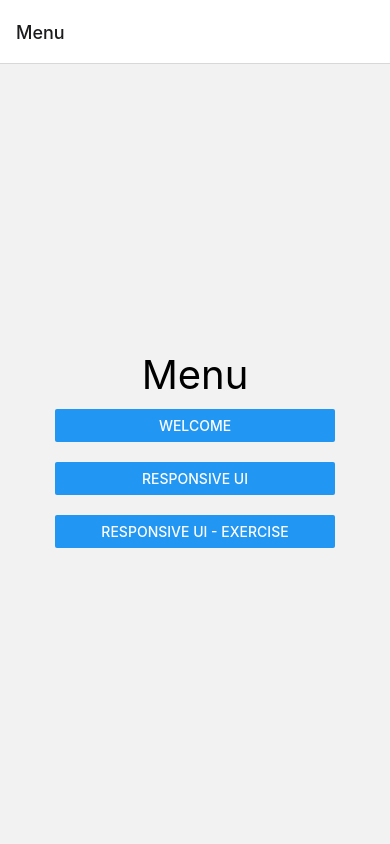
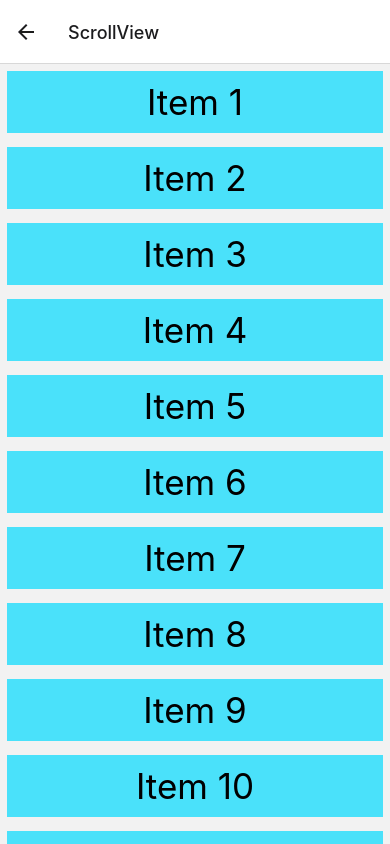
Before and after one commit to gustavoalcivar/react-native-demo, a React Native app: screen /ScrollView in a window 390 px wide. Built offline with nearby package versions, Linux system fonts and the light colour scheme.

Commit message:
scrollview

```diff
--- a/App.tsx
+++ b/App.tsx
@@ -5,6 +5,7 @@ import MenuScreen from './Screens/MenuScreen';
 import WelcomeScreen from './Screens/WelcomeScreen';
 import ResponsiveScreen from './Screens/ResponsiveScreen';
 import ResponsiveExerciseScreen from './Screens/ResponsiveExerciseScreen';
+import ScrollViewScreen from './Screens/ScrollViewScreen';
 
 const Stack = createNativeStackNavigator();
 
@@ -16,6 +17,7 @@ function App() {
         <Stack.Screen name="Welcome" component={WelcomeScreen} /*options={{header: () => null}}*/ />
         <Stack.Screen name="Responsive" component={ResponsiveScreen} />
         <Stack.Screen name="ResponsiveExercise" component={ResponsiveExerciseScreen} />
+        <Stack.Screen name="ScrollView" component={ScrollViewScreen} />
       </Stack.Navigator>
     </NavigationContainer>
   );
--- a/Screens/MenuScreen.tsx
+++ b/Screens/MenuScreen.tsx
@@ -23,6 +23,12 @@ function MenuScreen({ navigation } : any) {
           onPress={() => navigation.navigate('ResponsiveExercise')}
         />
       </View>
+      <View style={styles.button}>
+        <Button
+          title="ScrollView"
+          onPress={() => navigation.navigate('ScrollView')}
+        />
+      </View>
     </View>
   );
 }
--- a/Screens/ResponsiveExerciseScreen.tsx
+++ b/Screens/ResponsiveExerciseScreen.tsx
@@ -1,7 +1,7 @@
 import * as React from 'react';
 import { View, StyleSheet, Text } from 'react-native';
 
-function ResponsiveExerciseScreen({ navigation } : any) {
+function ResponsiveExerciseScreen() {
   return (
     <View style={styles.body}>
       <View style={styles.view1A}>
--- a/Screens/ResponsiveScreen.tsx
+++ b/Screens/ResponsiveScreen.tsx
@@ -1,7 +1,7 @@
 import * as React from 'react';
 import { View, StyleSheet, Text } from 'react-native';
 
-function ResponsiveScreen({ navigation } : any) {
+function ResponsiveScreen() {
   return (
     <View style={styles.body}>
       <View style={styles.view1}>
--- /dev/null
+++ b/Screens/ScrollViewScreen.tsx
@@ -0,0 +1,69 @@
+import React, {useState} from 'react';
+import {
+    RefreshControl,
+    ScrollView,
+  StyleSheet,
+  Text,
+  View,
+} from 'react-native';
+
+const ScrollViewScreen = () => {
+  const [items, setItems] = useState([
+    {key: 1, value: 'Item 1'},
+    {key: 2, value: 'Item 2'},
+    {key: 3, value: 'Item 3'},
+    {key: 4, value: 'Item 4'},
+    {key: 5, value: 'Item 5'},
+    {key: 6, value: 'Item 6'},
+    {key: 7, value: 'Item 7'},
+    {key: 8, value: 'Item 8'},
+    {key: 9, value: 'Item 9'},
+    {key: 10, value: 'Item 10'},
+    {key: 11, value: 'Item 11'},
+    {key: 12, value: 'Item 12'},
+    {key: 13, value: 'Item 13'},
+    {key: 14, value: 'Item 14'},
+    {key: 15, value: 'Item 15'}
+  ]);
+  const [refreshing, setRefreshing] = useState(false);
+  const onRefresh = () => {
+    setRefreshing(true);
+    setItems([...items, {key: items.length + 1, value: `Item ${items.length + 1}`}]);
+    setRefreshing(false);
+  };
+  return (
+    <ScrollView style={styles.body}
+    refreshControl={<RefreshControl refreshing={refreshing} onRefresh={onRefresh} colors={['#ff00ff']} />}>
+    {
+        items.map((item) => {
+            return(
+                <View style={styles.item} key={item.key}>
+                    <Text style={styles.text}>{item.value}</Text>
+                </View>
+            );
+        })
+    }
+    </ScrollView>
+  );
+};
+
+const styles = StyleSheet.create({
+  body: {
+    flex: 1,
+    flexDirection: 'column',
+    //alignItems: 'center',
+    //justifyContent: 'center',
+  },
+  text: {
+    fontSize: 35,
+    margin: 10,
+  },
+  item: {
+    margin: 7,
+    backgroundColor: '#4ae1fa',
+    justifyContent: 'center',
+    alignItems: 'center',
+  },
+});
+
+export default ScrollViewScreen;
```
